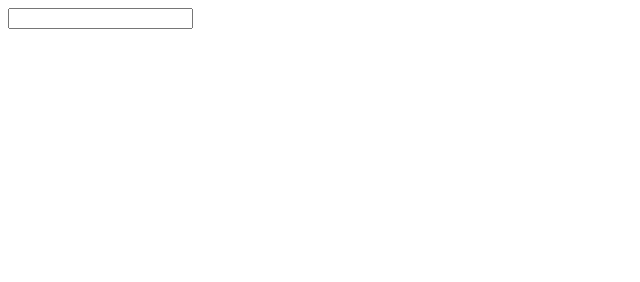
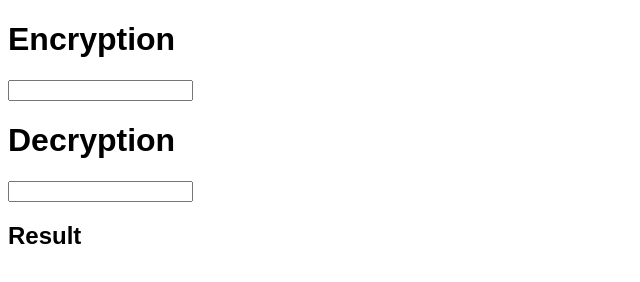
Before and after one commit to bluehalooo/hi, a plain HTML site: page index.html in a window 1280 px wide. Shown: the whole page, without its empty margins (0-640 px from the left). Drawn offline with Linux system fonts and the light colour scheme.

Commit message:
shit that i made in like 5 minutes

```diff
--- a/index.html
+++ b/index.html
@@ -3,11 +3,20 @@
 <head>
     <meta charset="UTF-8">
     <meta name="viewport" content="width=device-width, initial-scale=1.0">
+    <style>
+        body {
+            font-family: Arial, Helvetica, sans-serif;
+        }
+    </style>
     <script src="index.js"></script>
     <title>encrypter</title>
 </head>
 <body>
-    <input form=""
+    <h1>Encryption</h1>
+    <input type="text" id="encrypt">
+    <h1>Decryption</h1>
+    <input type="text" id="decrypt">
+    <h2>Result</h2>
     <p id="thing"></p>
 </body>
 </html>
```
